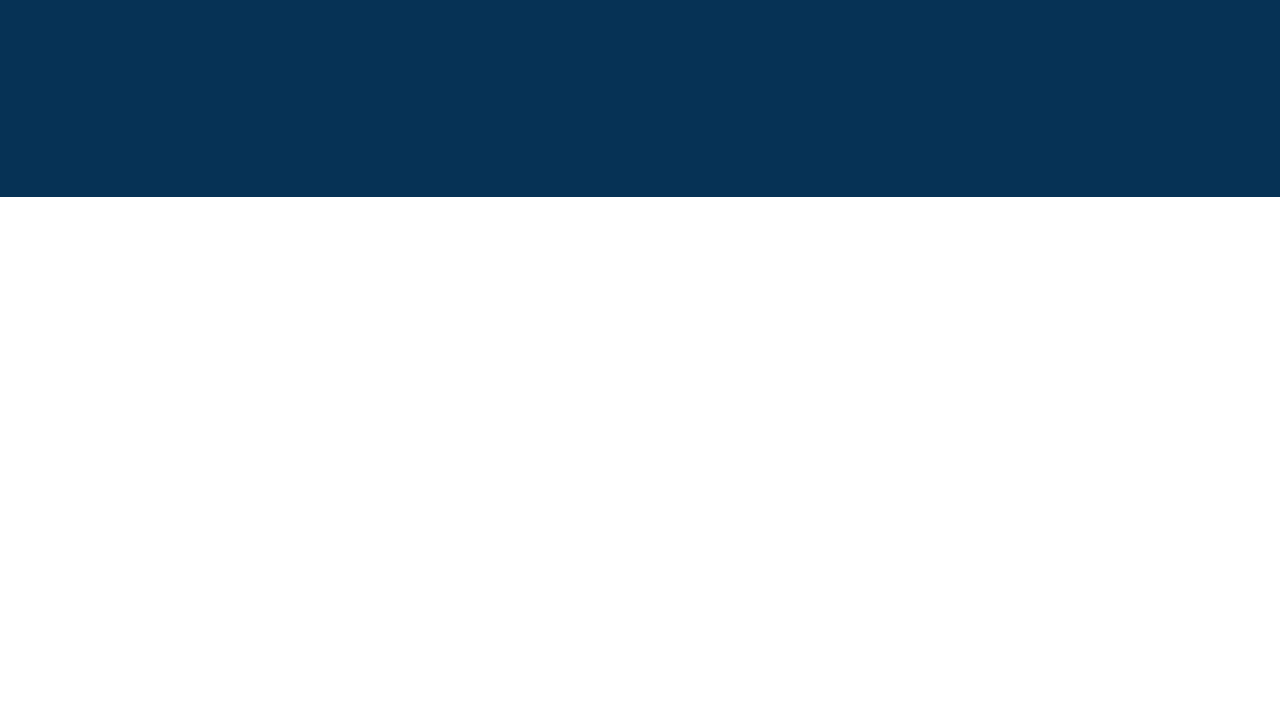
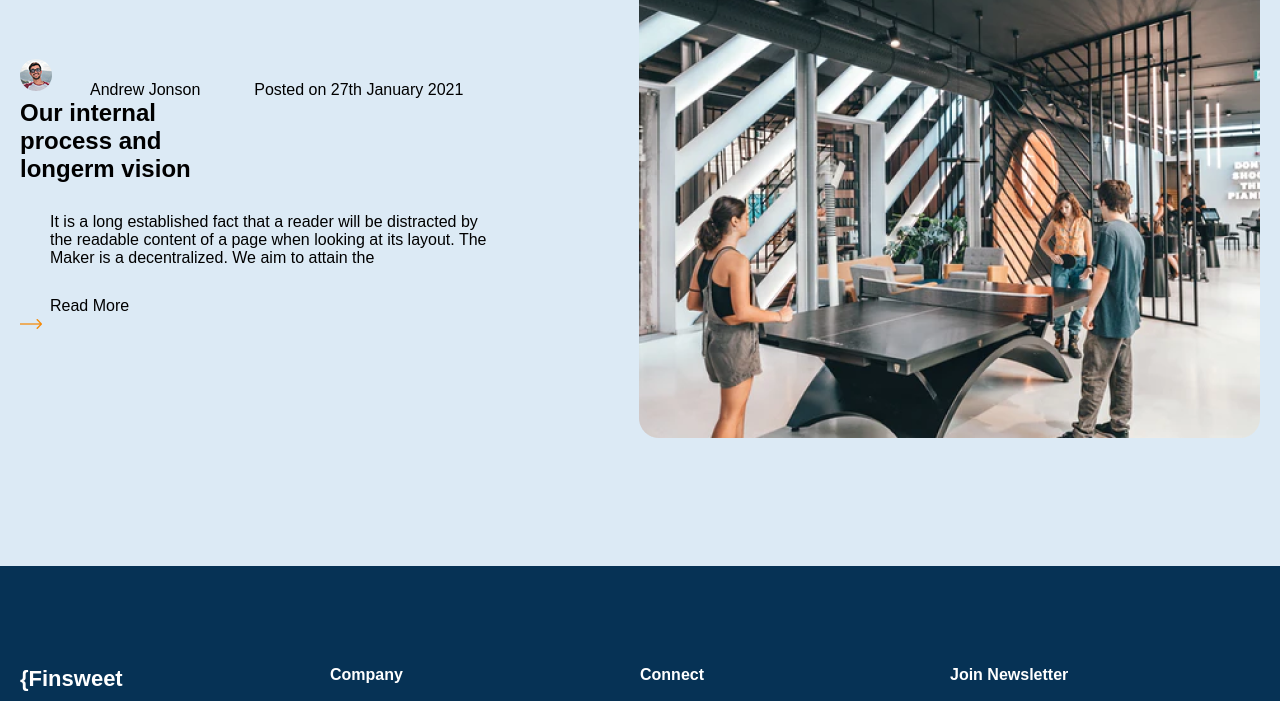
Before and after one commit to Asadbek2418/jamoavish-ish, a plain HTML site: page blog.html in a window 1280 px wide. Shown: the part 273-974 px from the top of the page. Before the commit the page ends 800 px from the top, so only its background shows below. Drawn offline with Linux system fonts and the light colour scheme.

Commit message:
blog_adding_items

```diff
--- a/blog.html
+++ b/blog.html
@@ -38,7 +38,27 @@
         </div>
     </header>
     <main>
-        <section></section>
+        <section id="blog_hero">
+            <div class="container blog_hero_content">
+                <div>
+                    <div class="blog_hero_content_item">
+                        <div class="blog_hero_content_item_person">
+                            <img src="./images/blog_home_image.png" alt="">
+                            <p class="blog_hero_content_item_desc">Andrew Jonson</p>
+                        </div>
+                        <p class="blog_hero_content_item_desc">Posted on 27th January 2021</p>
+                    </div>
+                    <h1 class="blog_hero_content_context">Our internal <br> process and <br> longerm vision</h1>
+                    <p class="blog_hero_content_desc">It is a long established fact that a reader will be distracted by <br> the readable content of a page
+                        when looking at its layout. The <br> Maker is a decentralized. We aim to attain the</p>
+                    <div>
+                        <p class="blog_hero_content_item_icon">Read More</p>
+                        <img src="./images/blog_home_icon.png" alt="">
+                    </div>
+                </div>
+                <img src="./images/blog_home_image2.png" alt="">
+            </div>
+        </section>
 
     </main>
     <footer>
--- a/css/layout/blog.css
+++ b/css/layout/blog.css
@@ -0,0 +1,23 @@
+#blog_hero {
+    background-color: #DCEAF5;
+    padding-top: 218px;
+    padding-bottom: 128px;
+
+    .blog_hero_content {
+        display: flex;
+        align-items: center;
+        justify-content: space-between;
+
+        .blog_hero_content_item {
+            display: flex;
+            align-items: center;
+            gap: 24px;
+
+            .blog_hero_content_item_person {
+                display: flex;
+                align-items: center;
+                gap: 8px;
+            }
+        }
+    }
+}
```
Also changed, not shown: images/blog_home_icon.png (added), images/blog_home_image.png (added), images/blog_home_image2.png (added).
